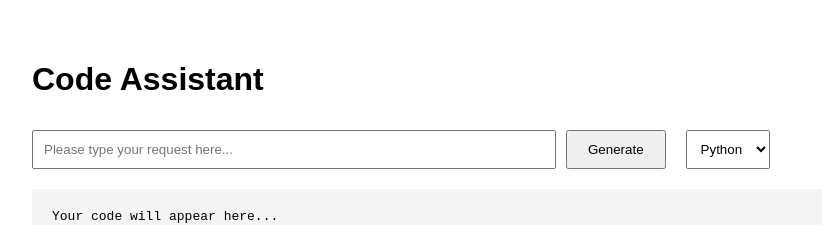
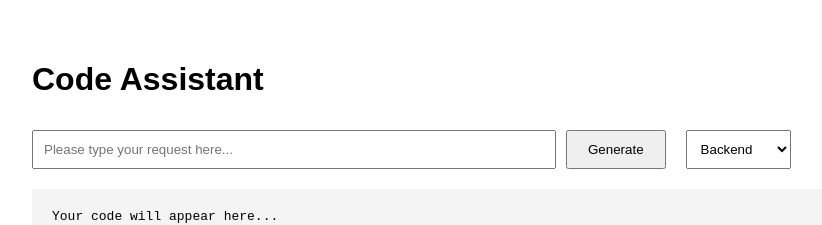
Before and after one commit to BrooklenBlack/GeneratingWithGippityFinalProject, a React (Create React App) app in the folder frontend/: page / in a window 1280 px wide. Shown: the top 225 px of the page, without its empty margins (8-830 px from the left). Built offline with nearby package versions, Linux system fonts and the light colour scheme.

Commit message:
Adding a couple changes for the UI

```diff
--- a/frontend/src/App.tsx
+++ b/frontend/src/App.tsx
@@ -7,7 +7,7 @@ function App() {
   const [explanation, setExplanation] = useState('');
   const [output, setOutput] = useState('');
   const [loading, setLoading] = useState(false);
-  const [language, setLanguage] = useState('python');
+  const [language, setLanguage] = useState('');
 
   const generate = async () => {
     setLoading(true);
@@ -46,9 +46,20 @@ function App() {
       </button>
 
       <select value={language} onChange={(e) => setLanguage(e.target.value)}style={{ marginLeft: '20px', padding: '10px' }}>
+        <option value=""disabled>Backend</option>
         <option value="python">Python</option>
         <option value="java">Java</option>
+        <option value="C++">C++</option>
+        <option value="javascript">JavaScript</option>
       </select>
+
+      {/* <select value={language} onChange={(e) => setLanguage(e.target.value)}style={{ marginLeft: '20px', padding: '10px' }}>
+        <option value=""disabled>Frontend</option>
+        <option value="">Python</option>
+        <option value="">Java</option>
+        <option value="">C++</option>
+        <option value="javscript">JavaScript</option>
+      </select> */}
 
       <pre style={{ marginTop: '20px', padding: '20px', background: '#f4f4f4', whiteSpace: 'pre-wrap' }}>
         {code || 'Your code will appear here...'}
```
